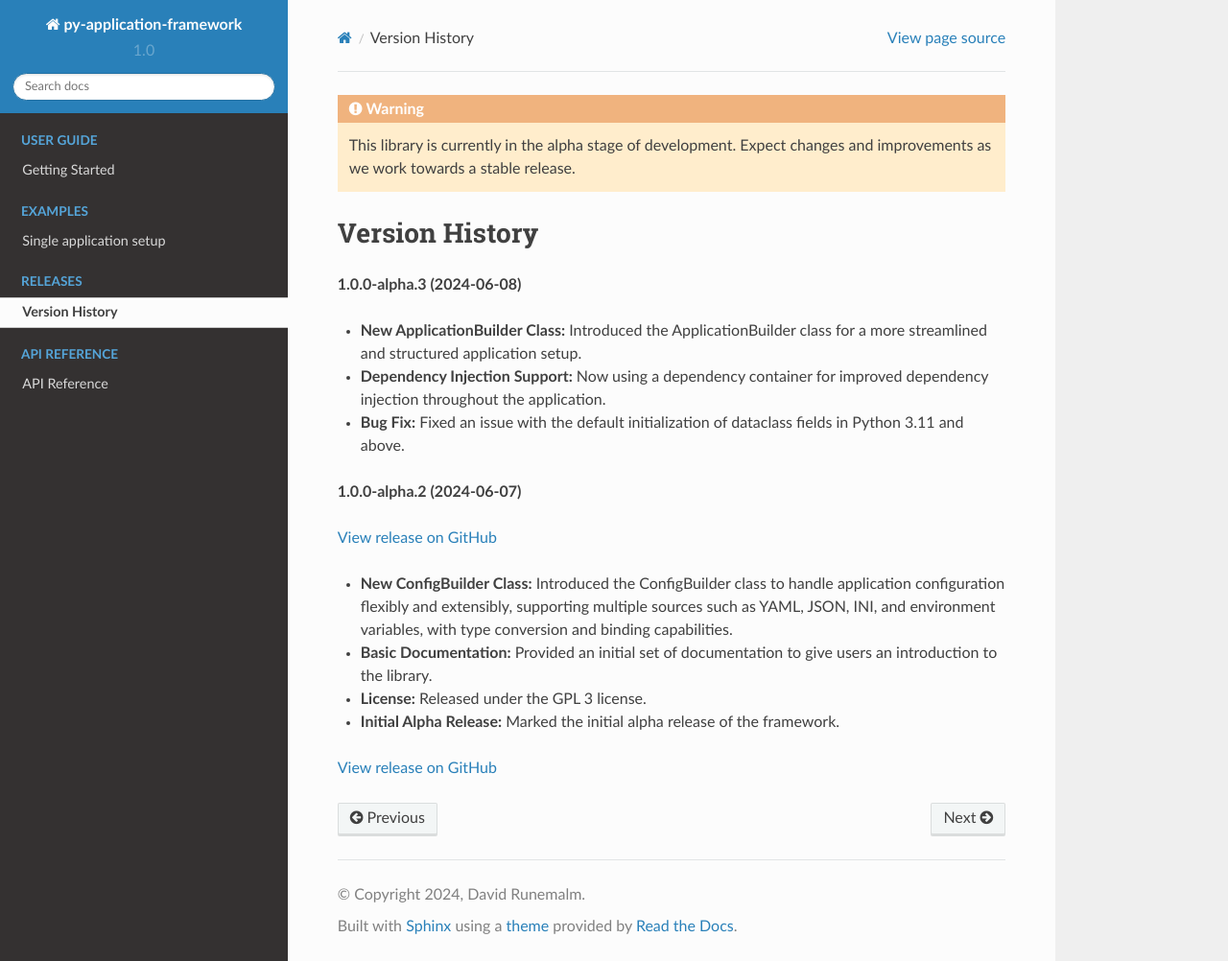
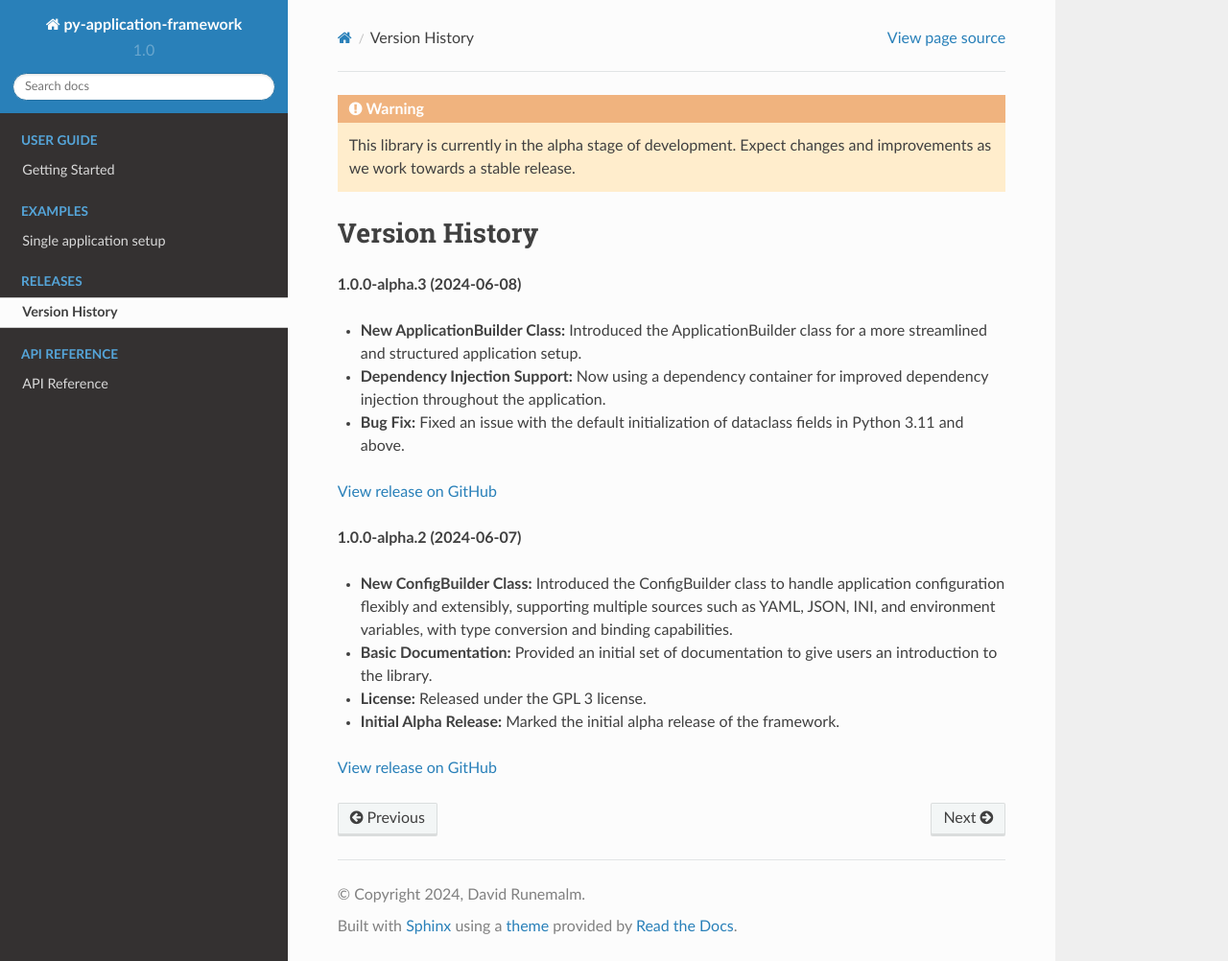
Before and after one commit to runemalm/py-application-framework, a Sphinx documentation site: the page built from docs/releases.rst, in a window 1280 px wide and 1002 px high. Shown: the whole window at 96% size. Built offline with Sphinx 7.4.7 and the Read the Docs theme 2.0.0, drawn with Linux system fonts in a browser that asks for light colours.

Commit message:
Fix error in documentation release notes.

```diff
--- a/docs/releases.rst
+++ b/docs/releases.rst
@@ -12,9 +12,9 @@
 - **Dependency Injection Support:** Now using a dependency container for improved dependency injection throughout the application.
 - **Bug Fix:** Fixed an issue with the default initialization of dataclass fields in Python 3.11 and above.
 
+`View release on GitHub <https://github.com/runemalm/py-application-framework/releases/tag/v1.0.0-alpha.3>`_
+
 **1.0.0-alpha.2 (2024-06-07)**
-
-`View release on GitHub <https://github.com/runemalm/py-application-framework/releases/tag/v1.0.0-alpha.3>`_
 
 - **New ConfigBuilder Class:** Introduced the ConfigBuilder class to handle application configuration flexibly and extensibly, supporting multiple sources such as YAML, JSON, INI, and environment variables, with type conversion and binding capabilities.
 - **Basic Documentation:** Provided an initial set of documentation to give users an introduction to the library.
```
